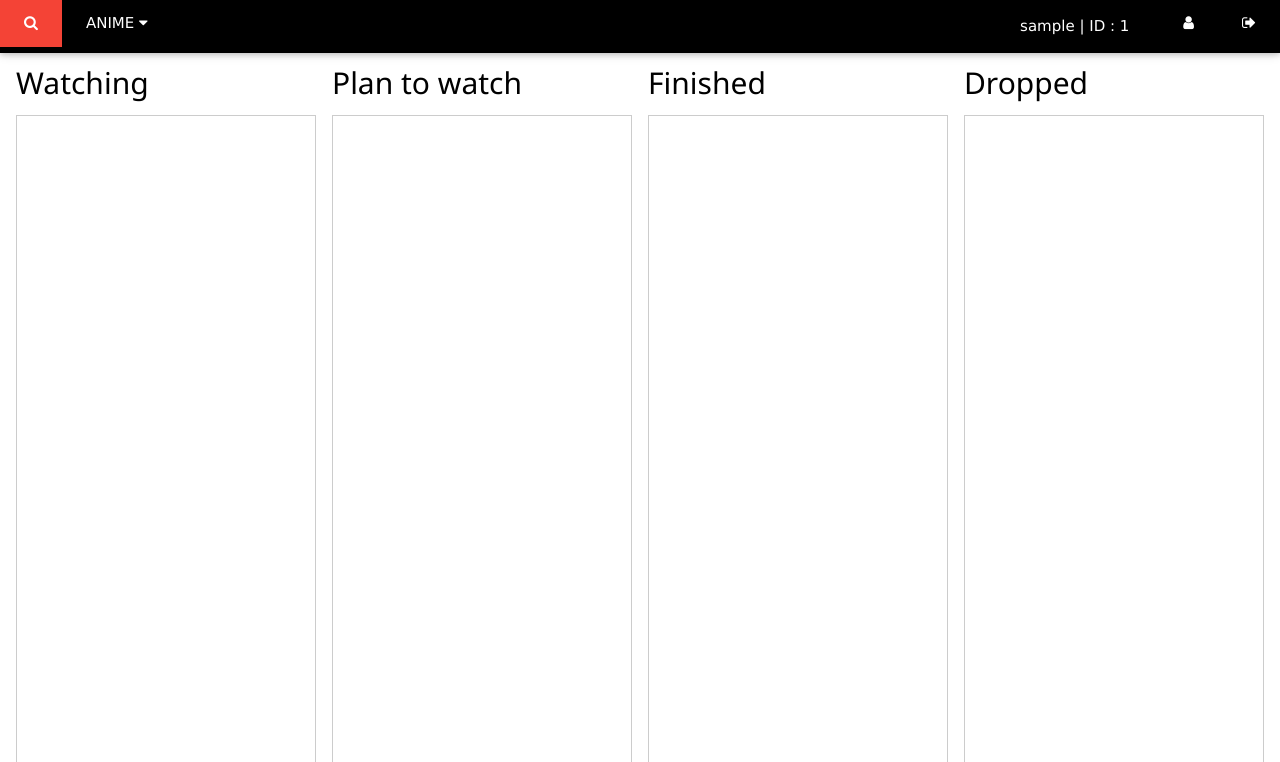
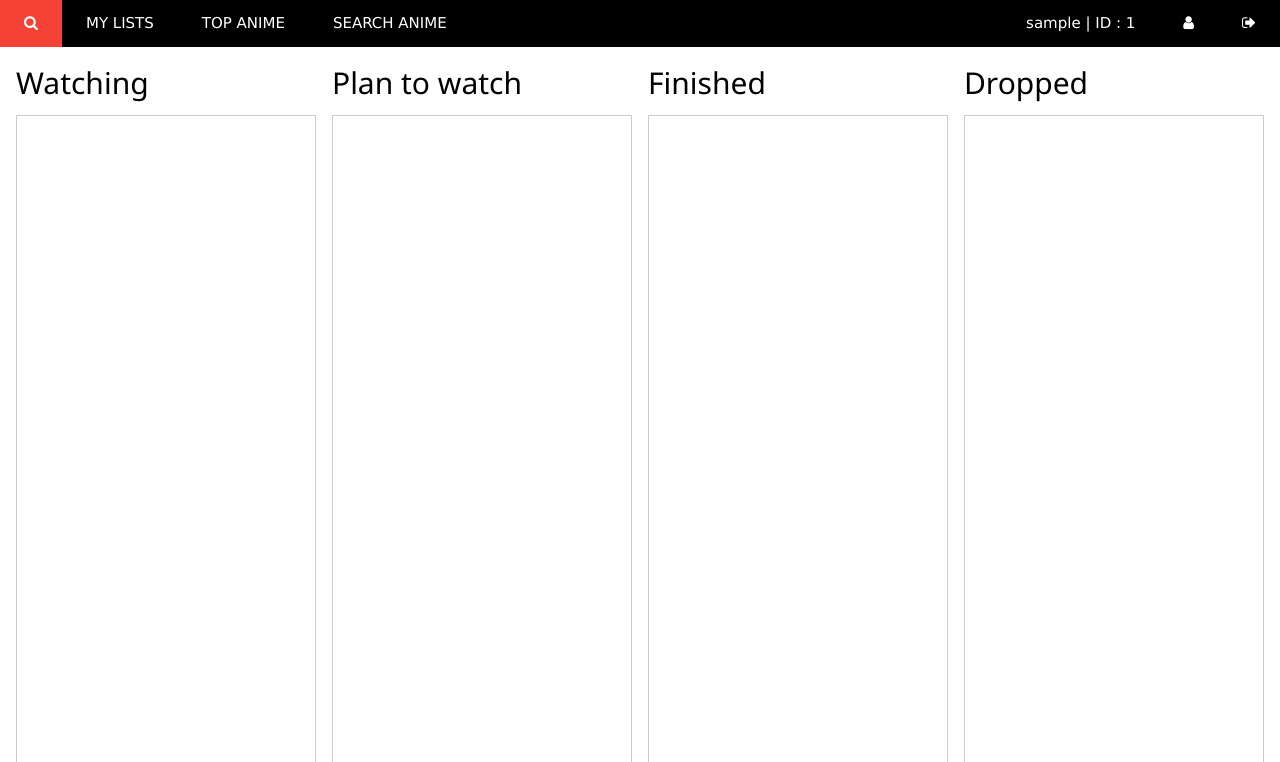
Before and after one commit to Ga-3tan/bdr-project, a PHP site: page /web/php/frontend/lists.php in a window 1280 px wide. Shown: the top 762 px of the page. Run offline with PHP 8.4, Linux system fonts and the light colour scheme; the visitor is signed in with stand-in values (Sample User, id 1); data comes from the database, SQL or seed files in the repository.

Commit message:
Fixed navbar style

```diff
--- a/lib/model/dbConnect.php
+++ b/lib/model/dbConnect.php
@@ -309,4 +309,3 @@ class dbConnect {
         unset($this->currentDbconnection);
     }
 }
-?>
--- a/web/php/includes/header_nav.php
+++ b/web/php/includes/header_nav.php
@@ -9,22 +9,14 @@
 </head>
 <body>
 <div class="w3-top">
-    <div class="w3-bar w3-black w3-card">
-        <a class="w3-bar-item w3-button w3-padding-large w3-hide-medium w3-hide-large w3-right"
-           href="javascript:void(0)" title="Toggle Navigation Menu"><i
-                class="fa fa-bars"></i></a>
+    <div class="w3-bar w3-black">
         <a href="search.php?name=&send=Search&cat=0&stu=&ord=titre" class="w3-padding-large w3-hover-red w3-hide-small w3-left"><i
                 class="fa fa-search"></i></a>
         <a href="../backend/sign_out.php" class="w3-bar-item w3-button w3-padding-large w3-right"><i class="fa fa-sign-out"></i></a>
         <a href="user.php" class="w3-bar-item w3-button w3-padding-large w3-right"><i class="fa fa-user"></i></a>
-        <p class="w3-right" style="padding-right: 30px;"><?php echo $_SESSION['USER_USERNAME'] . " | ID : " . $_SESSION['USER_ID'] ?></p>
-        <div class="w3-dropdown-hover">
-            <button class="w3-padding-large w3-button" title="More" onclick="document.location = 'lists.php'">ANIME <i class="fa fa-caret-down"></i></button>
-            <div class="w3-dropdown-content w3-bar-block w3-card-4">
-                <a href="lists.php" class="w3-bar-item w3-button">MY LISTS</a>
-                <a href="search.php?name=&send=Search&cat=0&stu=&ord=score" class="w3-bar-item w3-button">TOP ANIME</a>
-                <a href="search.php?name=&send=Search&cat=0&stu=&ord=titre" class="w3-bar-item w3-button">SEARCH ANIME</a>
-            </div>
-        </div>
+        <a class="w3-right w3-bar-item w3-padding-large"><?php echo $_SESSION['USER_USERNAME'] . " | ID : " . $_SESSION['USER_ID'] ?></a>
+        <a href="lists.php" class="w3-bar-item w3-button w3-padding-large">MY LISTS</a>
+        <a href="search.php?name=&send=Search&cat=0&stu=&ord=score" class="w3-bar-item w3-button w3-padding-large">TOP ANIME</a>
+        <a href="search.php?name=&send=Search&cat=0&stu=&ord=titre" class="w3-bar-item w3-button w3-padding-large">SEARCH ANIME</a>
     </div>
 </div>
```
